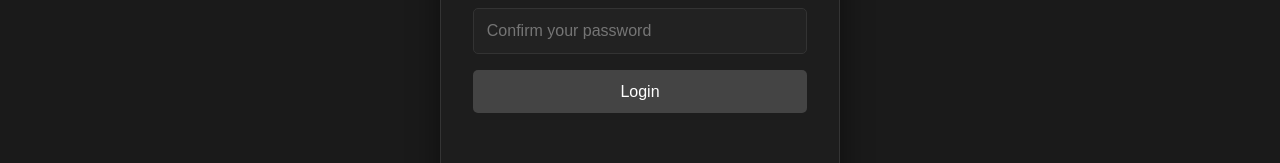
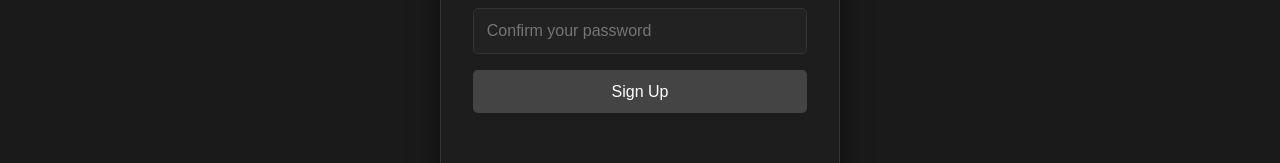
Before and after one commit to sdt6585/convergence, a SvelteKit app: page /signup in a window 1280 px wide. Shown: the part 391-554 px from the top of the page. Built offline with nearby package versions, Linux system fonts and the light colour scheme; no server answers.

Commit message:
Update login -> sign up button

```diff
--- a/src/routes/(public)/signup/+page.svelte
+++ b/src/routes/(public)/signup/+page.svelte
@@ -105,7 +105,7 @@
     </div>
 
     <button type="submit" class="btn btn-primary" disabled={isLoading}>
-      {isLoading ? 'Signing In...' : 'Login'}
+      {isLoading ? 'Signing Up...' : 'Sign Up'}
     </button>
 
 
```
